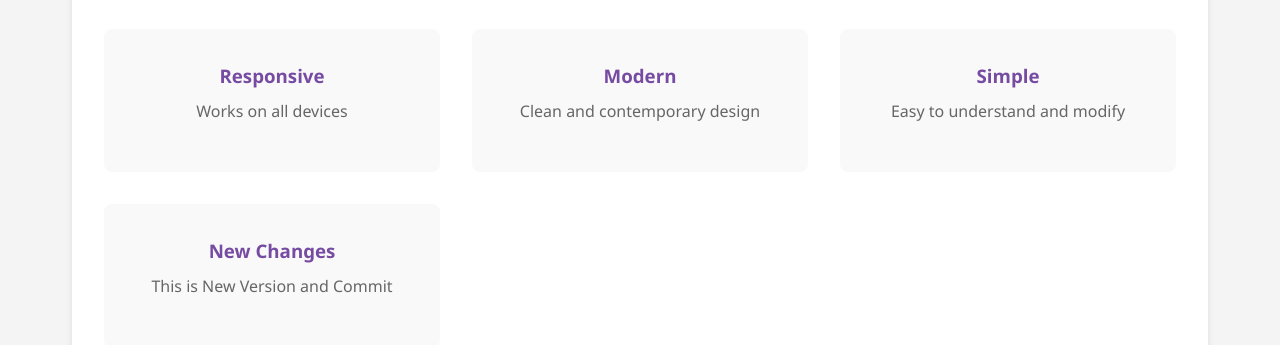
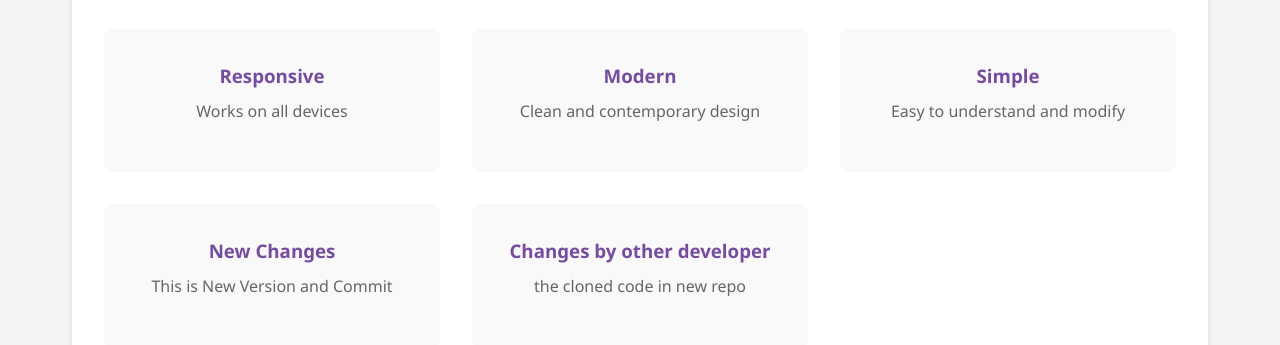
Before and after one commit to MuhammadUzairHayat/my_project, a plain HTML site: page index.html in a window 1280 px wide. Shown: the part 607-952 px from the top of the page. Drawn offline with Linux system fonts and the light colour scheme.

Commit message:
changes done in index.html

```diff
--- a/index.html
+++ b/index.html
@@ -45,6 +45,10 @@
                     <h3>New Changes</h3>
                     <p>This is New Version and Commit</p>
                 </div>
+                <div class="feature-card">
+                    <h3>Changes by other developer</h3>
+                    <p>the cloned code in new repo</p>
+                </div>
             </div>
         </section>
 
```
